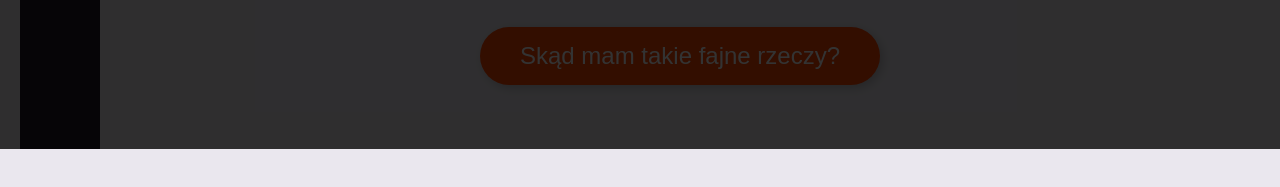
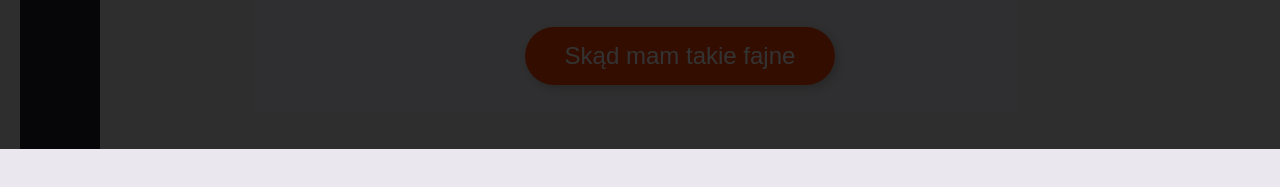
Before and after one commit to niski1996/BlobBJJ, a plain HTML site: page pages/magic.html in a window 1280 px wide. Shown: the part 651-838 px from the top of the page. Drawn offline with nearby package versions, Linux system fonts and the light colour scheme.

Commit message:
Autogenerated commit

```diff
--- a/pages/magic.html
+++ b/pages/magic.html
@@ -79,7 +79,7 @@
 
         <!-- Przycisk do wyświetlenia modalu -->
         <div class="video-container">
-            <button class="prompt-button" onclick="openModal()">Skąd mam takie fajne rzeczy?</button>
+            <button class="prompt-button" onclick="openModal()">Skąd mam takie fajne</button>
         </div>
     </main>
 
```
Also changed, not shown: index.html (renamed from pages/index.html).
